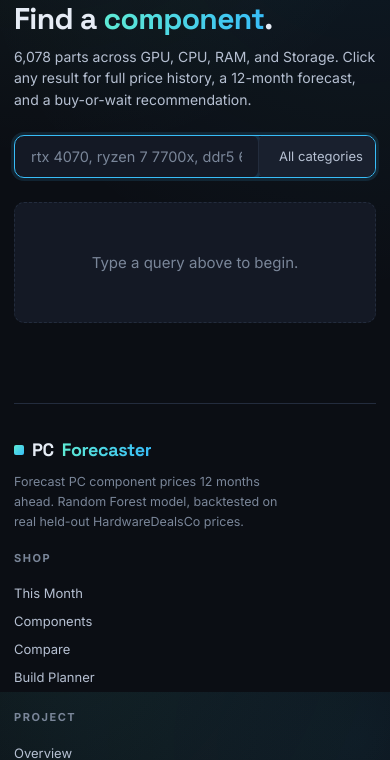
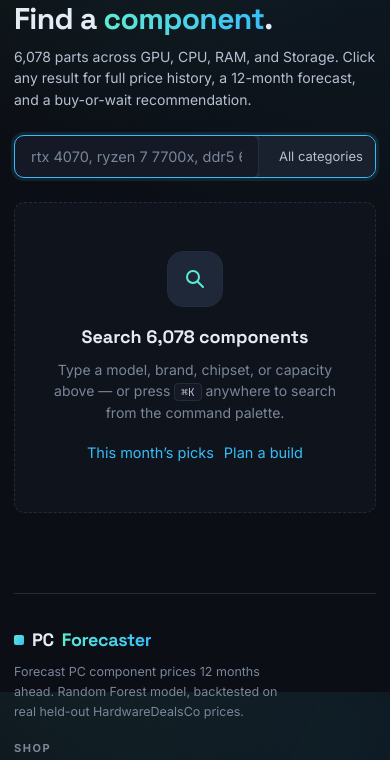
Before and after one commit to BrianPineda0/PC-Forecaster, a Flask app: page /components in a window 390 px wide. Shown: the part 152-912 px from the top of the page. Run offline with Flask 3, Linux system fonts and the light colour scheme.

Commit message:
fix: nav bar cutoff + rich empty states (L)
- Top nav: 10 links + search + theme toggle overflowed and clipped
  between ~980-1240px. Raised the hamburger breakpoint to 1200px and
  tightened nav spacing so the inline nav only shows when it fits.
- L: richer empty states (icon + heading + guidance + CTA) on the
  search page (no-query and no-results) and the saved page.

Co-Authored-By: Claude Opus 4.8 <noreply@anthropic.com>

```diff
--- a/src/static/style.css
+++ b/src/static/style.css
@@ -127,7 +127,7 @@ header.topnav {
   margin: 0 auto;
   display: flex;
   align-items: center;
-  gap: 32px;
+  gap: 20px;
   padding: 14px 32px;
 }
 
@@ -177,7 +177,7 @@ header.topnav {
 .topnav-links {
   display: flex;
   align-items: center;
-  gap: 18px;
+  gap: 14px;
   margin-left: auto;
 }
 
@@ -191,7 +191,7 @@ header.topnav {
   font-size: 13.5px;
   font-weight: 500;
   color: var(--ink-soft);
-  padding: 8px 12px;
+  padding: 7px 10px;
   border-radius: var(--radius-sm);
   transition: all 0.15s;
   white-space: nowrap;
@@ -263,7 +263,7 @@ main.content {
   width: 100%;
 }
 
-@media (max-width: 980px) {
+@media (max-width: 1200px) {
   .topnav-inner { gap: 16px; padding: 12px 22px; }
   .nav-toggle { display: flex; }
   .topnav-links {
@@ -2176,3 +2176,11 @@ img, canvas, svg, video { max-width: 100%; }
 @media (max-width: 560px) {
   .compare-tray { left: 14px; right: 14px; transform: none; border-radius: var(--radius); }
 }
+
+/* ---- L: rich empty states ---- */
+.empty-rich { text-align: center; padding: 48px 24px; border: 1px dashed var(--border); border-radius: var(--radius); background: var(--bg-2); margin: 8px 0 24px; }
+.empty-rich .empty-ill { width: 56px; height: 56px; border-radius: 16px; margin: 0 auto 16px; background: var(--panel-hi); border: 1px solid var(--border); display: grid; place-items: center; color: var(--accent); }
+.empty-rich h3 { font-family: var(--display); font-size: 18px; margin: 0 0 8px; color: var(--ink); }
+.empty-rich p { color: var(--muted); font-size: 14px; max-width: 400px; margin: 0 auto 18px; line-height: 1.55; }
+.empty-rich .empty-cta { display: inline-flex; gap: 10px; flex-wrap: wrap; justify-content: center; }
+.kbd-inline { font-family: var(--mono); font-size: 11px; color: var(--ink-soft); background: var(--panel); border: 1px solid var(--border); border-radius: 4px; padding: 1px 6px; }
--- a/src/templates/components.html
+++ b/src/templates/components.html
@@ -19,7 +19,12 @@
 </form>
 
 {% if q and not results %}
-  <div class="empty-state">No matches for &ldquo;{{ q }}&rdquo;. Try a shorter or different query.</div>
+  <div class="empty-rich">
+    <div class="empty-ill"><svg viewBox="0 0 24 24" width="24" height="24"><path fill="none" stroke="currentColor" stroke-width="2" stroke-linecap="round" d="M10 4a6 6 0 1 1 0 12 6 6 0 0 1 0-12zm5 11l5 5"/></svg></div>
+    <h3>No matches for &ldquo;{{ q }}&rdquo;</h3>
+    <p>Try a shorter or different query &mdash; search by model, brand, chipset, or capacity (e.g. &ldquo;rtx 5070&rdquo;, &ldquo;ddr5 6000&rdquo;, &ldquo;2tb&rdquo;).</p>
+    <div class="empty-cta"><a class="btn" href="{{ url_for('deals') }}">Browse this month&rsquo;s picks</a></div>
+  </div>
 {% endif %}
 
 {% if results %}
@@ -41,6 +46,11 @@
 {% endif %}
 
 {% if not q %}
-  <div class="empty-state">Type a query above to begin.</div>
+  <div class="empty-rich">
+    <div class="empty-ill"><svg viewBox="0 0 24 24" width="24" height="24"><path fill="none" stroke="currentColor" stroke-width="2" stroke-linecap="round" d="M10 4a6 6 0 1 1 0 12 6 6 0 0 1 0-12zm5 11l5 5"/></svg></div>
+    <h3>Search 6,078 components</h3>
+    <p>Type a model, brand, chipset, or capacity above &mdash; or press <span class="kbd-inline">&#8984;K</span> anywhere to search from the command palette.</p>
+    <div class="empty-cta"><a class="btn" href="{{ url_for('deals') }}">This month&rsquo;s picks</a><a class="btn ghost" href="{{ url_for('build') }}">Plan a build</a></div>
+  </div>
 {% endif %}
 {% endblock %}
```
Also changed, not shown: src/templates/saved.html (+5 -2 lines).
